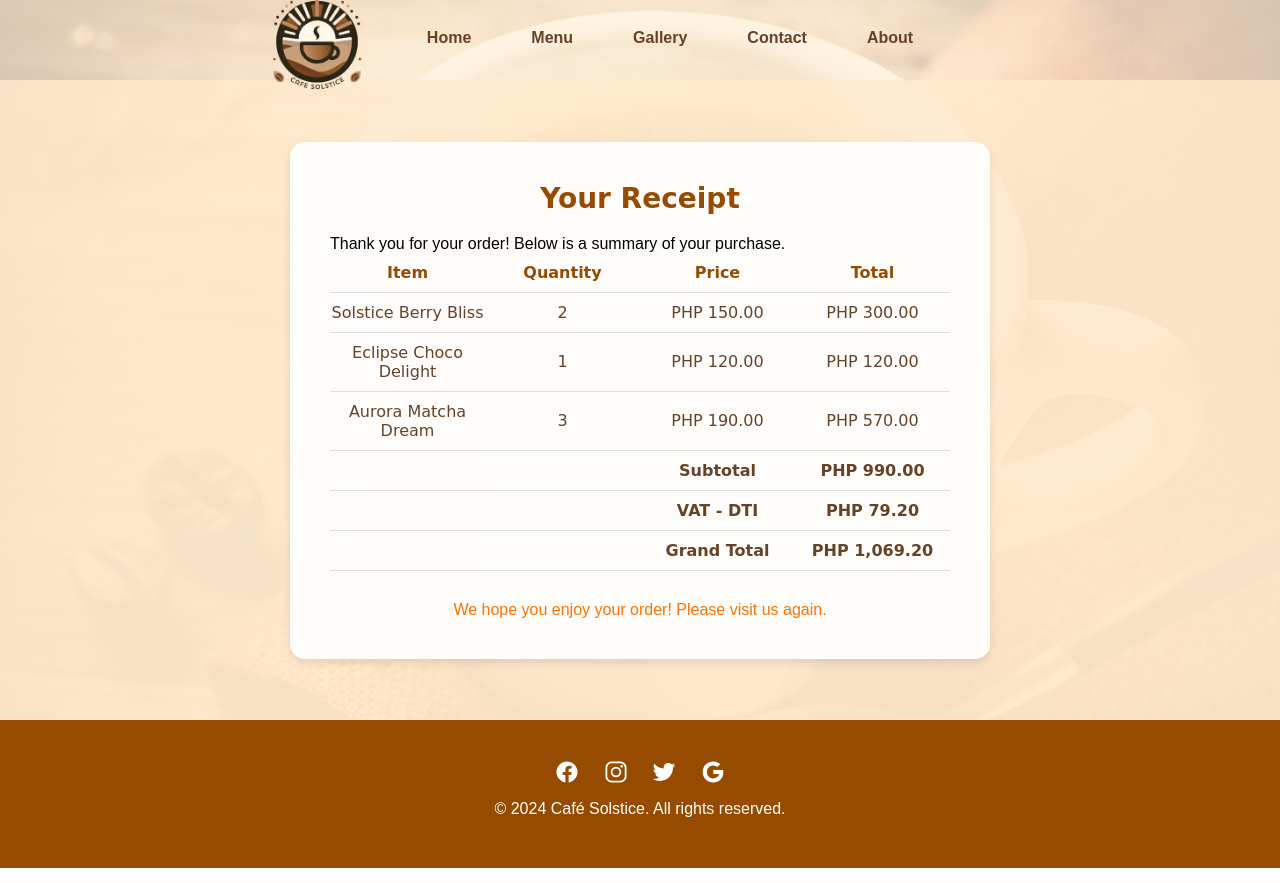
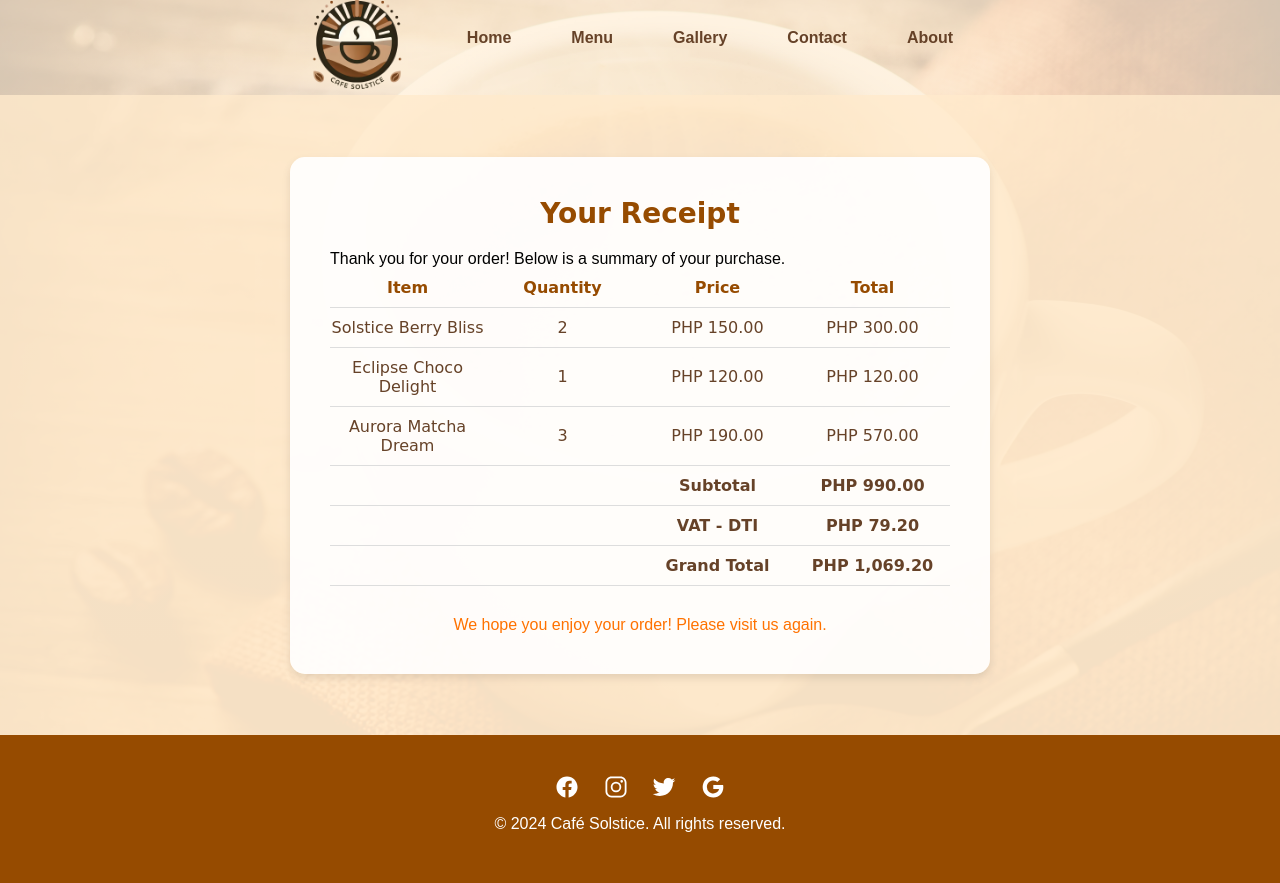
Before and after one commit to pasebast/wbdv2, a PHP site: page /checkout_receipt.php in a window 1280 px wide. Run offline with PHP 8.4, Linux system fonts and the light colour scheme; data that the repository does not hold is empty; some libraries are stand-ins or nearby versions.

Commit message:
Add files via upload

```diff
--- a/WBDV112 - Cafe/sty.css
+++ b/WBDV112 - Cafe/sty.css
@@ -38,8 +38,8 @@ body {
     height: 75px;
     margin: 0 auto;
     padding: 0 20px;
-
-    position: fixed;
+    margin-bottom: 20px; /* Add space below the navbar */
+    position: relative;
     top: 0;
     left: 0;
     z-index: 1000;
@@ -133,6 +133,10 @@ body {
     max-width: 1200px;
     margin: 0 auto;
     flex: 1; /* Allow content to expand */
+	align-items: center;
+    justify-content: center; /* Center the content horizontally */
+	position: relative;
+
 }
 
 /* Coffee Image Styling */
@@ -281,6 +285,7 @@ body {
     position: relative; /* Position relative to its normal position */
     width: 100%; /* Full width */
     bottom: 0; /* Stick to the bottom of the content */
+
 }
 
 .footer .social-links a {
@@ -891,9 +896,9 @@ h2 {
     justify-content: center;
     align-items: center;
     min-height: 80vh; /* Minimum height to fill the screen */
-    padding: 40px 20px;
+    padding: 80px 20px;
     background: rgba(255, 234, 204, 0.8); /* Light background color */
-	margin-top: 80px; /* Ensure content does not hit the navbar */
+
 }
 
 /* Receipt Styling */
```
